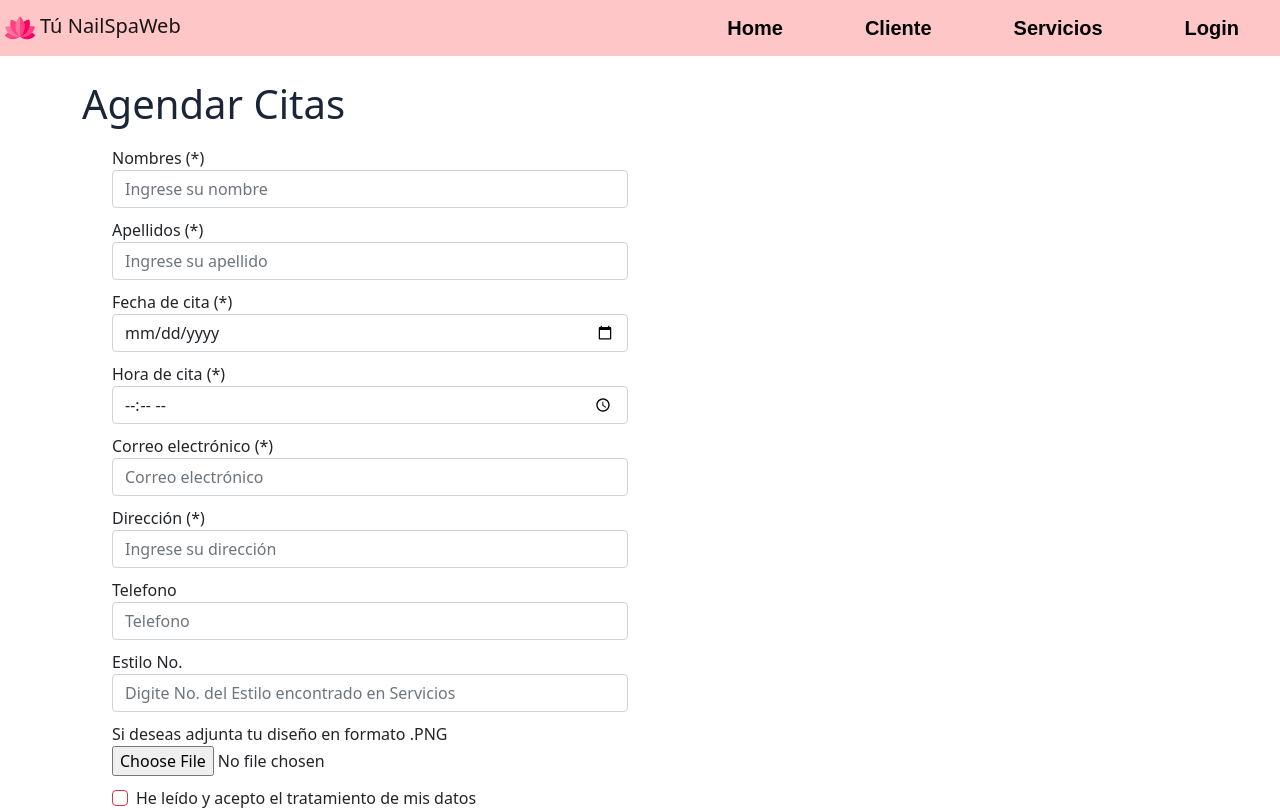
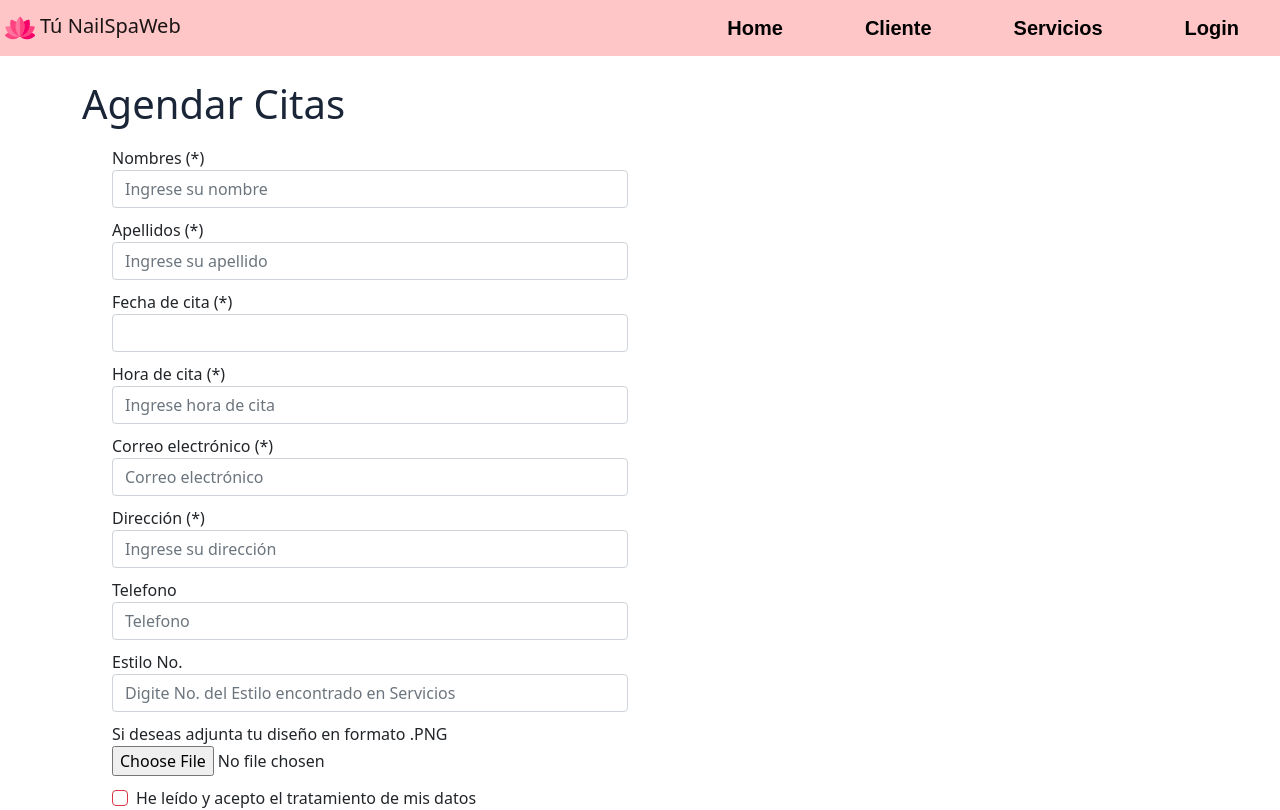
Before and after one commit to eduancamilo/nailspa-fe, a Vue app: page /cliente in a window 1280 px wide. Shown: the top 810 px of the page. Built offline with nearby package versions, Linux system fonts and the light colour scheme.

Commit message:
solucion del error de envio de datos del formulario de agendar cita a backend

```diff
--- a/src/views/Cliente.vue
+++ b/src/views/Cliente.vue
@@ -20,11 +20,11 @@
                         </div>
                         <div class="campos-formulario form-group">
                             <label>Fecha de cita (*)</label>
-                            <input type="date" class="form-control" id="Fecha de cita" name="Fecha de cita"  v-model="cita.c_date">
+                            <input type="text" class="form-control" id="Fecha de cita" name="Fecha de cita"  v-model="cita.c_date">
                         </div>
                         <div class="campos-formulario form-group">
                             <label>Hora de cita (*)</label>
-                            <input type="time" class="form-control" id="Hora de cita" name="Hora de cita" placeholder="Ingrese hora de cita" required v-model="cita.c_time">
+                            <input type="text" class="form-control" id="Hora de cita" name="Hora de cita" placeholder="Ingrese hora de cita" required v-model="cita.c_time">
                         </div>
                         <div class="campos-formulario form-group">
                             <label>Correo electrónico (*)</label>
@@ -89,7 +89,7 @@
 export default {
   data:()=>({
 
-      cita:{cli_name:'',cli_lastname:'',c_date:'',c_time:'',cli_email:'',cli_address:'',cli_telephone:'',c_s_id:'',c_u_id:'2',c_cli_id:'85'}
+      cita:{cli_name:'',cli_lastname:'',c_date:'',c_time:'',email:'',cli_address:'',cli_telephone:'',c_s_id:'',c_u_id:'2',c_cli_id:'94'}
 
   }),
   methods:{
```
